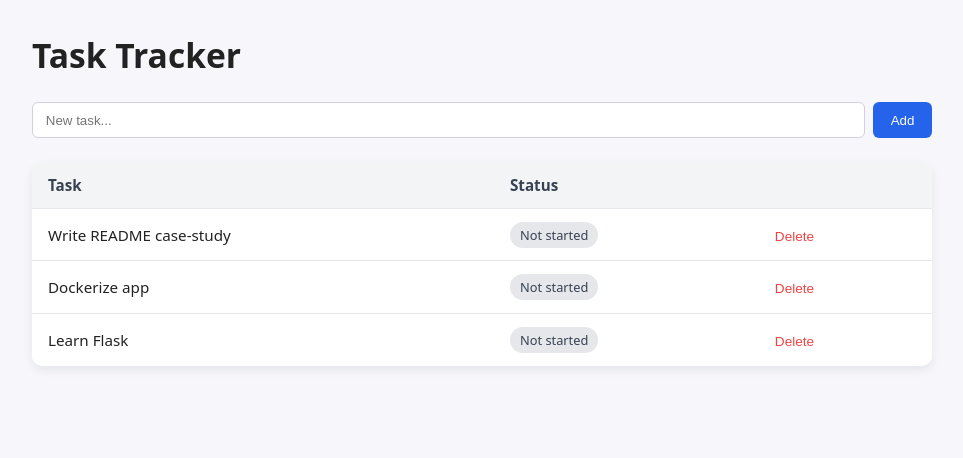
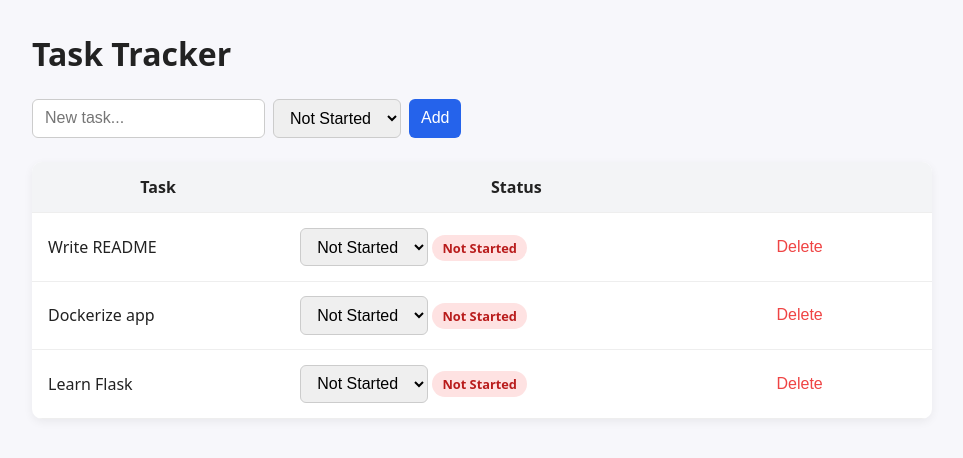
Before and after one commit to natchan19/final-case, a Flask app: page / in a window 1280 px wide. Shown: the top 458 px of the page, without its empty margins (158-1121 px from the left). Run offline with Flask 3, Linux system fonts and the light colour scheme.

Commit message:
Add 3-status task system and updated UI styling

```diff
--- a/src/app.py
+++ b/src/app.py
@@ -10,11 +10,17 @@ def create_app():
     next_id = {"value": 1}
     lock = threading.Lock()
 
-    # seed
+    # seed tasks
     with lock:
-        for title in ["Learn Flask", "Dockerize app", "Write README case-study"]:
-            tid = next_id["value"]; next_id["value"] += 1
-            tasks[tid] = {"id": tid, "title": title, "done": False}
+        sample_titles = ["Learn Flask", "Dockerize app", "Write README"]
+        for title in sample_titles:
+            tid = next_id["value"]
+            next_id["value"] += 1
+            tasks[tid] = {
+                "id": tid,
+                "title": title,
+                "status": "not started"   # NEW
+            }
 
     @app.get("/health")
     def health():
@@ -30,27 +36,41 @@ def create_app():
     def create_task():
         payload = request.get_json(force=True) or {}
         title = str(payload.get("title", "")).strip()
+        status = payload.get("status", "not started")
+
         if not title:
             return jsonify({"error": "title is required"}), 400
+
         with lock:
-            tid = next_id["value"]; next_id["value"] += 1
-            tasks[tid] = {"id": tid, "title": title, "done": False}
+            tid = next_id["value"]
+            next_id["value"] += 1
+            tasks[tid] = {
+                "id": tid,
+                "title": title,
+                "status": status,
+            }
             created = dict(tasks[tid])
+
         return jsonify(created), 201
 
     @app.patch("/api/tasks/<int:task_id>")
     def update_task(task_id):
         payload = request.get_json(force=True) or {}
+
         with lock:
             if task_id not in tasks:
                 return jsonify({"error": "not found"}), 404
+
             if "title" in payload:
                 t = str(payload["title"]).strip()
                 if t:
                     tasks[task_id]["title"] = t
-            if "done" in payload:
-                tasks[task_id]["done"] = bool(payload["done"])
+
+            if "status" in payload:
+                tasks[task_id]["status"] = payload["status"]
+
             updated = dict(tasks[task_id])
+
         return jsonify(updated), 200
 
     @app.delete("/api/tasks/<int:task_id>")
@@ -68,6 +88,6 @@ def create_app():
     return app
 
 if __name__ == "__main__":
-    port = int(os.getenv("PORT", "8080"))
+    port = int(os.getenv("PORT", "5050"))
     app = create_app()
     app.run(host="0.0.0.0", port=port, debug=False)
--- a/static/app.js
+++ b/static/app.js
@@ -1,32 +1,42 @@
 const bodyEl = document.getElementById("taskBody");
 const titleEl = document.getElementById("title");
+const statusEl = document.getElementById("statusSelect");
 
+// LOAD TASKS
 async function load() {
   const res = await fetch("/api/tasks");
   const tasks = await res.json();
-
   bodyEl.innerHTML = "";
 
   for (const t of tasks) {
     const tr = document.createElement("tr");
 
-    // Task title
+    // Title
     const tdTitle = document.createElement("td");
     tdTitle.textContent = t.title;
 
-    // Status badge based on t.done
+    // Status dropdown
     const tdStatus = document.createElement("td");
-    const span = document.createElement("span");
-    if (t.done) {
-      span.className = "badge done";
-      span.textContent = "Done";
-    } else {
-      span.className = "badge not-started";
-      span.textContent = "Not started";
-    }
-    tdStatus.appendChild(span);
 
-    // Delete button
+    const select = document.createElement("select");
+    select.className = "status-select";
+    select.innerHTML = `
+      <option value="not started">Not Started</option>
+      <option value="in progress">In Progress</option>
+      <option value="done">Done</option>
+    `;
+    select.value = t.status;
+    select.onchange = () => updateStatus(t.id, select.value);
+
+    const badge = document.createElement("span");
+    badge.className = "badge " + cssClass(t.status);
+    badge.textContent = label(t.status);
+
+    tdStatus.appendChild(select);
+    tdStatus.appendChild(document.createTextNode(" "));
+    tdStatus.appendChild(badge);
+
+    // Delete
     const tdDelete = document.createElement("td");
     const btn = document.createElement("button");
     btn.className = "delete-btn";
@@ -39,24 +49,48 @@ async function load() {
   }
 }
 
+function cssClass(s) {
+  return s.replace(" ", "-");
+}
+
+function label(s) {
+  return s
+    .split(" ")
+    .map(w => w[0].toUpperCase() + w.slice(1))
+    .join(" ");
+}
+
+// ADD TASK
 async function addTask() {
   const title = titleEl.value.trim();
+  const status = statusEl.value;
+
   if (!title) return;
 
   await fetch("/api/tasks", {
     method: "POST",
-    headers: {"Content-Type":"application/json"},
-    body: JSON.stringify({ title })
+    headers: { "Content-Type": "application/json" },
+    body: JSON.stringify({ title, status }),
   });
 
   titleEl.value = "";
   await load();
 }
 
+// UPDATE STATUS
+async function updateStatus(id, status) {
+  await fetch(`/api/tasks/${id}`, {
+    method: "PATCH",
+    headers: { "Content-Type": "application/json" },
+    body: JSON.stringify({ status }),
+  });
+  await load();
+}
+
+// DELETE TASK
 async function removeTask(id) {
   await fetch(`/api/tasks/${id}`, { method: "DELETE" });
   await load();
 }
 
-// You can still toggle done via another control later if you want.
 load();
--- a/static/style.css
+++ b/static/style.css
@@ -1,106 +1,79 @@
-/* Page layout */
 body {
   margin: 2rem auto;
   padding: 0 1rem;
   max-width: 900px;
-  font-family: system-ui, -apple-system, BlinkMacSystemFont, "Segoe UI", sans-serif;
-  background: #f7f7fb;         /* light background */
-  color: #222;                 /* dark text */
+  font-family: system-ui, sans-serif;
+  background: #f7f7fb;
+  color: #222;
 }
 
 h1 {
-  font-size: 2.1rem;
+  font-size: 2rem;
   margin-bottom: 1.5rem;
 }
 
-/* Add-task row */
 .add-row {
   display: flex;
-  gap: 0.5rem;
+  gap: .5rem;
   margin-bottom: 1.5rem;
 }
 
-.add-row input {
-  flex: 1;
-  padding: 0.6rem 0.8rem;
+input, select, button {
+  padding: .55rem .75rem;
   border-radius: 6px;
-  border: 1px solid #d0d0e0;
-  background: #fff;
+  border: 1px solid #ccc;
+  font-size: 1rem;
 }
 
-.add-row button {
-  padding: 0.6rem 1.1rem;
-  border-radius: 6px;
+button {
+  background: #2563eb;
+  color: white;
+  cursor: pointer;
   border: none;
-  background: #2563eb;   /* blue button */
-  color: #fff;
-  font-weight: 500;
-  cursor: pointer;
 }
 
-.add-row button:hover {
+button:hover {
   background: #1d4ed8;
 }
 
-/* Table styling */
 table {
   width: 100%;
   border-collapse: collapse;
-  background: #ffffff;
+  background: white;
   border-radius: 10px;
-  box-shadow: 0 4px 10px rgba(15, 23, 42, 0.08);
+  box-shadow: 0 3px 10px rgba(0,0,0,0.06);
   overflow: hidden;
 }
 
 th, td {
-  padding: 0.8rem 1rem;
-  border-bottom: 1px solid #e5e7eb;
-  text-align: left;
-  font-size: 0.95rem;
+  padding: .9rem 1rem;
+  border-bottom: 1px solid #eee;
 }
 
 th {
   background: #f3f4f6;
   font-weight: 600;
-  color: #374151;
-}
-
-tr:last-child td {
-  border-bottom: none;
 }
 
 tr:hover td {
   background: #f9fafb;
 }
 
-/* Status badge */
 .badge {
   padding: 4px 10px;
   border-radius: 999px;
-  font-size: 0.8rem;
-  font-weight: 500;
-  display: inline-block;
+  font-size: .8rem;
+  font-weight: 600;
 }
 
-.badge.not-started {
-  background: #e5e7eb;
-  color: #374151;
-}
+.badge.not-started { background: #fee2e2; color: #b91c1c; }
+.badge.in-progress { background: #fef3c7; color: #b45309; }
+.badge.done        { background: #d1fae5; color: #065f46; }
 
-.badge.done {
-  background: #bbf7d0;
-  color: #166534;
-}
-
-/* Delete button */
 .delete-btn {
   background: transparent;
   border: none;
   color: #ef4444;
   cursor: pointer;
-  font-size: 0.85rem;
 }
-
-.delete-btn:hover {
-  color: #b91c1c;
-}
+.delete-btn:hover { color: #b91c1c; }
--- a/templates/index.html
+++ b/templates/index.html
@@ -4,8 +4,6 @@
   <meta charset="utf-8" />
   <title>Task Tracker</title>
   <meta name="viewport" content="width=device-width, initial-scale=1" />
-
-  <!-- NEW: link to external CSS file -->
   <link rel="stylesheet" href="/static/style.css">
 </head>
 
@@ -14,6 +12,11 @@
 
   <div class="add-row">
     <input id="title" placeholder="New task..." />
+    <select id="statusSelect">
+      <option value="not started">Not Started</option>
+      <option value="in progress">In Progress</option>
+      <option value="done">Done</option>
+    </select>
     <button onclick="addTask()">Add</button>
   </div>
 
```
